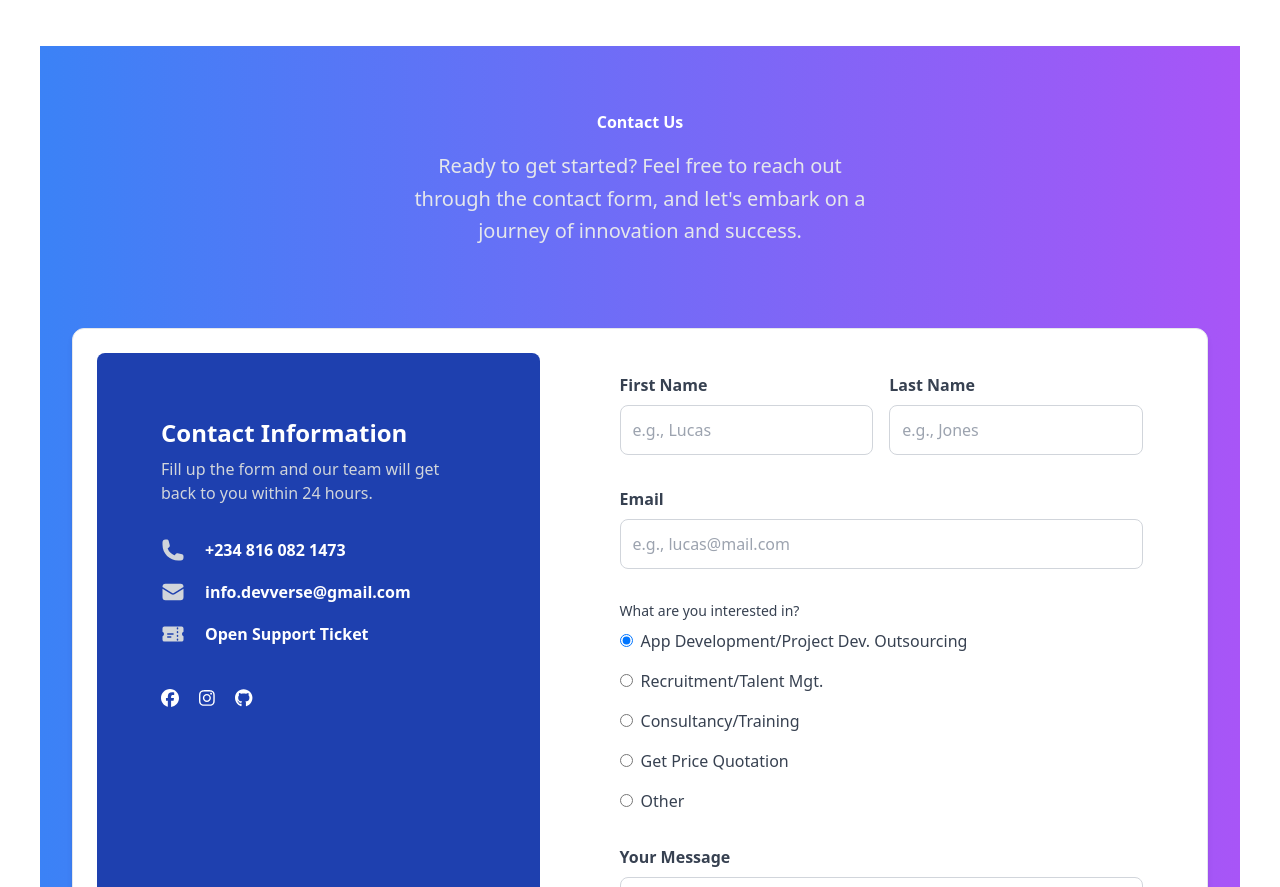
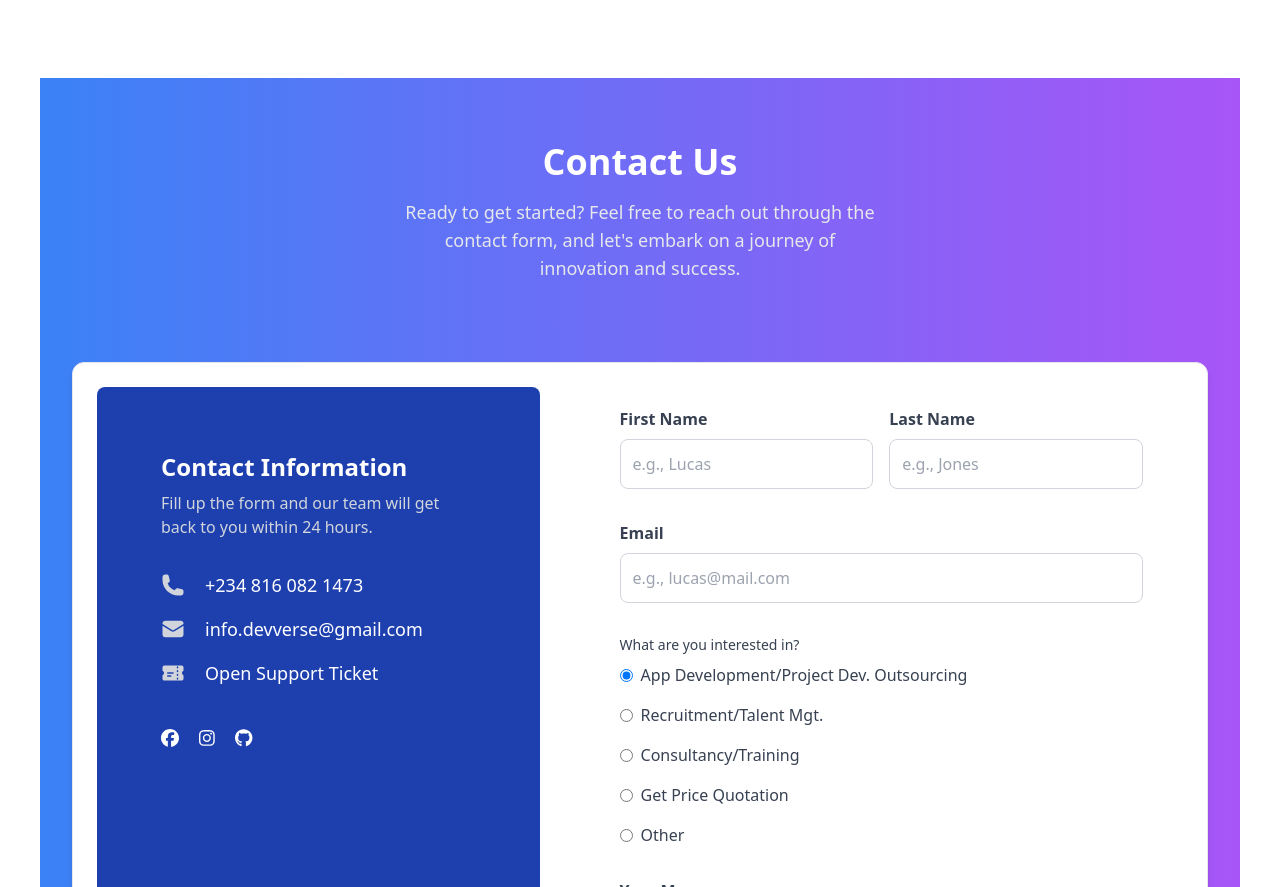
Before and after one commit to devprojectteams/bdhdevverse_, a Next.js app: page / in a window 1280 px wide. Shown: the part 5775-6662 px from the top of the page. Built offline with nearby package versions, Linux system fonts and the light colour scheme.

Commit message:
update contact-form temp1

```diff
--- a/app/contact-form.tsx
+++ b/app/contact-form.tsx
@@ -79,42 +79,40 @@ export function ContactForm() {
   return (
     <section className="px-8 py-16 bg-gradient-to-r from-blue-500 to-purple-500">
       <div className="container mx-auto mb-20 text-center">
-        <Typography variant="h1" color="white" className="mb-4">
-          Contact Us
-        </Typography>
-        <Typography variant="lead" className="mx-auto w-full lg:w-5/12 !text-gray-200">
+        <h1 className="text-4xl font-bold text-white mb-4">Contact Us</h1>
+        <p className="mx-auto w-full lg:w-5/12 text-lg text-gray-200">
           Ready to get started? Feel free to reach out through the contact form, and let's embark on a journey of innovation and success.
-        </Typography>
+        </p>
       </div>
       <div>
         <Card shadow={true} className="container mx-auto border border-gray-200 bg-white">
           <CardBody className="grid grid-cols-1 lg:grid-cols-7 md:gap-10">
             <div className="w-full col-span-3 rounded-lg h-full py-8 p-5 md:p-16 bg-blue-800 text-white">
-              <Typography variant="h4" className="mb-2">Contact Information</Typography>
-              <Typography variant="lead" className="mx-auto mb-8 text-base text-gray-300">
+              <h2 className="text-2xl font-semibold mb-2">Contact Information</h2>
+              <p className="mx-auto mb-8 text-base text-gray-300">
                 Fill up the form and our team will get back to you within 24 hours.
-              </Typography>
+              </p>
               <div className="flex gap-5 items-center mb-4">
                 <PhoneIcon className="h-6 w-6 text-gray-300" />
-                <Typography variant="h6">+234 816 082 1473</Typography>
+                <p className="text-lg">+234 816 082 1473</p>
               </div>
               <div className="flex gap-5 items-center mb-4">
                 <EnvelopeIcon className="h-6 w-6 text-gray-300" />
-                <Typography variant="h6">info.devverse@gmail.com</Typography>
+                <p className="text-lg">info.devverse@gmail.com</p>
               </div>
               <div className="flex gap-5 items-center mb-10">
                 <TicketIcon className="h-6 w-6 text-gray-300" />
-                <Typography variant="h6">Open Support Ticket</Typography>
+                <p className="text-lg">Open Support Ticket</p>
               </div>
               <div className="flex items-center gap-5">
                 <a href="https://facebook.com" className="hover:text-blue-400">
-                  <FontAwesomeIcon icon={faFacebook} className="text-lg hover:text-blue-400" />
+                  <FontAwesomeIcon icon={faFacebook} className="text-lg" />
                 </a>
                 <a href="https://instagram.com" className="hover:text-pink-500">
-                  <FontAwesomeIcon icon={faInstagram} className="text-lg hover:text-blue-400" />
+                  <FontAwesomeIcon icon={faInstagram} className="text-lg" />
                 </a>
                 <a href="https://github.com" className="hover:text-gray-400">
-                  <FontAwesomeIcon icon={faGithub} className="text-lg hover:text-blue-400" />
+                  <FontAwesomeIcon icon={faGithub} className="text-lg" />
                 </a>
               </div>
             </div>
@@ -155,12 +153,9 @@ export function ContactForm() {
                     className="w-full mt-2 p-3 border border-gray-300 rounded-lg focus:outline-none focus:ring-2 focus:ring-blue-500"
                   />
                 </div>
-                <Typography variant="lead" className="text-gray-700 text-sm mb-2">
-                  What are you interested in?
-                </Typography>
+                <p className="text-gray-700 text-sm mb-2">What are you interested in?</p>
                 <div className="mb-8">
-                  {["App Development/Project Dev. Outsourcing", "Recruitment/Talent Mgt.", "Consultancy/Training",
-                  "Get Price Quotation", "Other"].map((interest) => (
+                  {["App Development/Project Dev. Outsourcing", "Recruitment/Talent Mgt.", "Consultancy/Training", "Get Price Quotation", "Other"].map((interest) => (
                     <div key={interest} className="flex items-center mb-4">
                       <input
                         type="radio"
```
